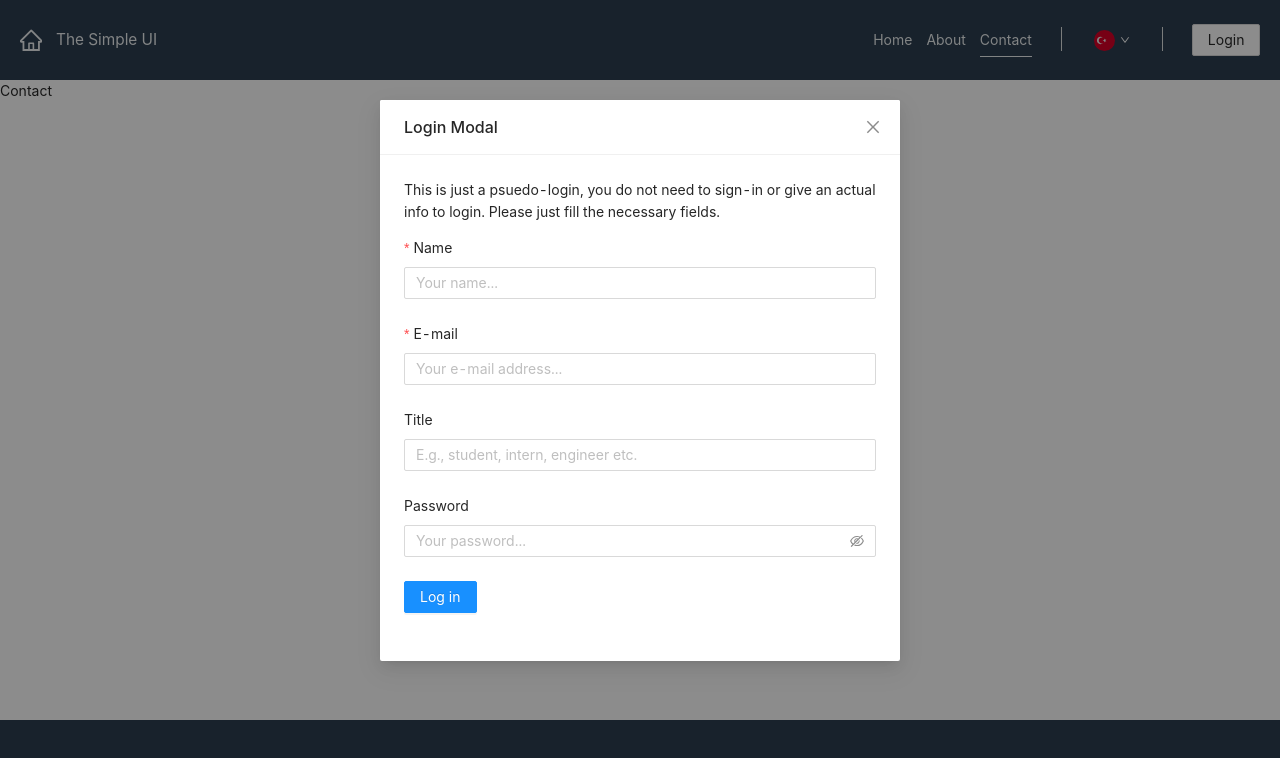
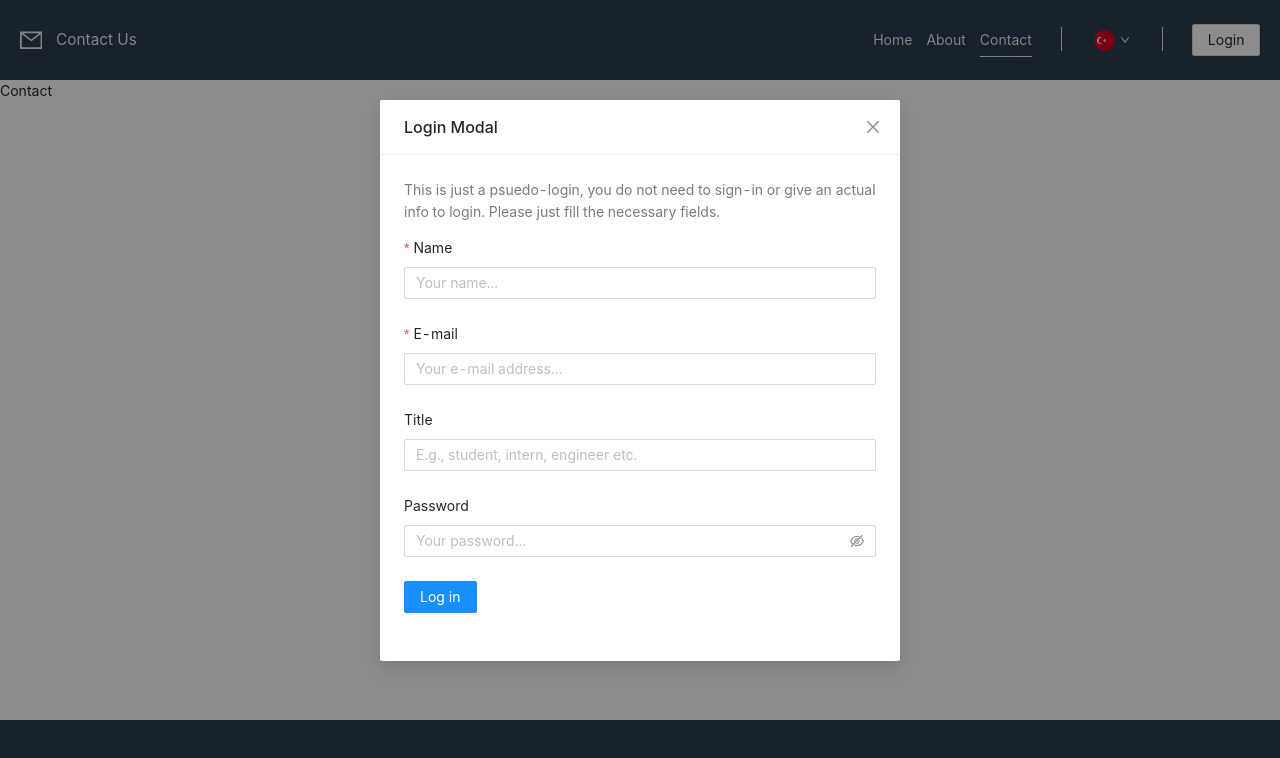
Before and after one commit to emrerdem1/simple-ui, a React (Create React App) app: page /contact in a window 1280 px wide. Both pictures are taken after a click on the button "Login". Shown: the top 758 px of the page. Built offline with nearby package versions, Linux system fonts and the light colour scheme.

Commit message:
Set icon and title pair by route changes

```diff
--- a/src/components/PageRoutes.tsx
+++ b/src/components/PageRoutes.tsx
@@ -1,5 +1,6 @@
 import React from 'react';
-import { Route, Switch } from 'react-router-dom';
+import { Redirect, Route, Switch } from 'react-router-dom';
+import { Pages } from './common/constants';
 import AboutView from './main-content/AboutView';
 import ContactView from './main-content/ContactView';
 import HomeView from './main-content/HomeView';
@@ -7,9 +8,12 @@ import HomeView from './main-content/HomeView';
 const PageRoutes: React.FC = () => {
   return (
     <Switch>
-      <Route path="/about" component={AboutView} />
-      <Route path="/contact" component={ContactView} />
-      <Route exact path="/" component={HomeView} />
+      <Route path={Pages.ABOUT} component={AboutView} />
+      <Route path={Pages.CONTACT} component={ContactView} />
+      <Route exact path={Pages.HOME} component={HomeView} />
+      <Route path="*">
+        <Redirect to="/" />
+      </Route>
     </Switch>
   );
 };
--- a/src/components/common/constants.ts
+++ b/src/components/common/constants.ts
@@ -1 +1,6 @@
+export enum Pages {
+  'HOME' = '/',
+  'ABOUT' = '/about',
+  'CONTACT' = '/contact',
+}
 export const MOBILE_BREAKPOINT = 768;
--- a/src/components/navigation/LoginView.tsx
+++ b/src/components/navigation/LoginView.tsx
@@ -3,6 +3,11 @@ import Modal from 'antd/lib/modal/Modal';
 import React, { useState } from 'react';
 import { Form, Input } from 'antd';
 import { User } from '../../redux/types';
+import styled from '@emotion/styled';
+
+const TipsText = styled.p`
+  color: #7d7a7a;
+`;
 
 const LoginView: React.FC = () => {
   const [isModalShown, setIsModalShown] = useState<boolean>(false);
@@ -22,10 +27,10 @@ const LoginView: React.FC = () => {
         footer={null}
         forceRender
       >
-        <p>
+        <TipsText>
           This is just a psuedo-login, you do not need to sign-in or give an
           actual info to login. Please just fill the necessary fields.
-        </p>
+        </TipsText>
 
         <Form
           form={form}
@@ -53,7 +58,7 @@ const LoginView: React.FC = () => {
             rules={[
               {
                 type: 'email',
-                message: 'The input is not valid E-mail!',
+                message: 'E-mail address is not valid!',
               },
               {
                 required: true,
--- a/src/components/navigation/TitleView.tsx
+++ b/src/components/navigation/TitleView.tsx
@@ -1,6 +1,26 @@
 import React from 'react';
+import { useLocation } from 'react-router-dom';
 import styled from '@emotion/styled';
-import { HomeOutlined } from '@ant-design/icons';
+import {
+  FileUnknownOutlined,
+  HomeOutlined,
+  InfoCircleOutlined,
+  MailOutlined,
+} from '@ant-design/icons';
+import { Pages } from '../common/constants';
+import { AntdIconProps } from '@ant-design/icons/lib/components/AntdIcon';
+
+enum PageTitles {
+  HOME = 'The Simple UI',
+  ABOUT = 'About Us',
+  CONTACT = 'Contact Us',
+  NOT_FOUND = 'Page Not Found',
+}
+
+interface PageIconAndTitleSpec {
+  icon: AntdIconProps;
+  title: PageTitles;
+}
 
 const TitleContainer = styled.div`
   display: flex;
@@ -18,11 +38,35 @@ const NavTitle = styled.span`
   font-size: 1.1em;
 `;
 
+const getPageDetailsByRoute = (routeName: string): PageIconAndTitleSpec => {
+  switch (routeName) {
+    case Pages.HOME:
+      return { icon: <HomeOutlined />, title: PageTitles.HOME };
+    case Pages.ABOUT:
+      return { icon: <InfoCircleOutlined />, title: PageTitles.ABOUT };
+    case Pages.CONTACT:
+      return { icon: <MailOutlined />, title: PageTitles.CONTACT };
+    default:
+      return { icon: <FileUnknownOutlined />, title: PageTitles.NOT_FOUND };
+  }
+};
+
 const TitleView: React.FC = () => {
+  const [pageIconAndTitle, setPageIconAndTitle] =
+    React.useState<PageIconAndTitleSpec>({
+      icon: <HomeOutlined />,
+      title: PageTitles.HOME,
+    });
+  const location = useLocation();
+
+  React.useEffect(() => {
+    setPageIconAndTitle(getPageDetailsByRoute(location.pathname));
+  }, [location]);
+
   return (
     <TitleContainer>
-      <HomeOutlined />
-      <NavTitle>The Simple UI</NavTitle>
+      {pageIconAndTitle.icon}
+      <NavTitle>{pageIconAndTitle.title}</NavTitle>
     </TitleContainer>
   );
 };
```
